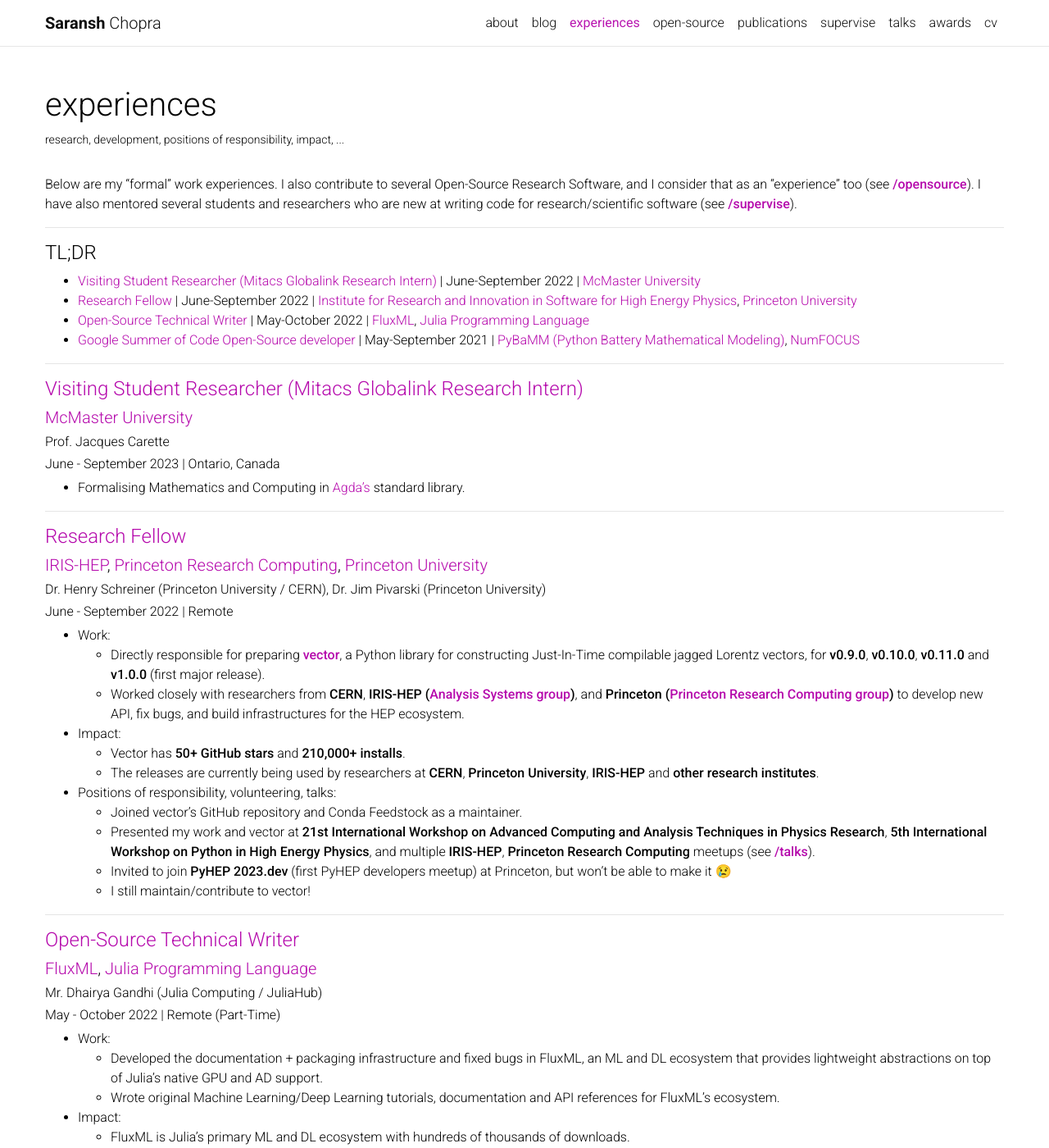
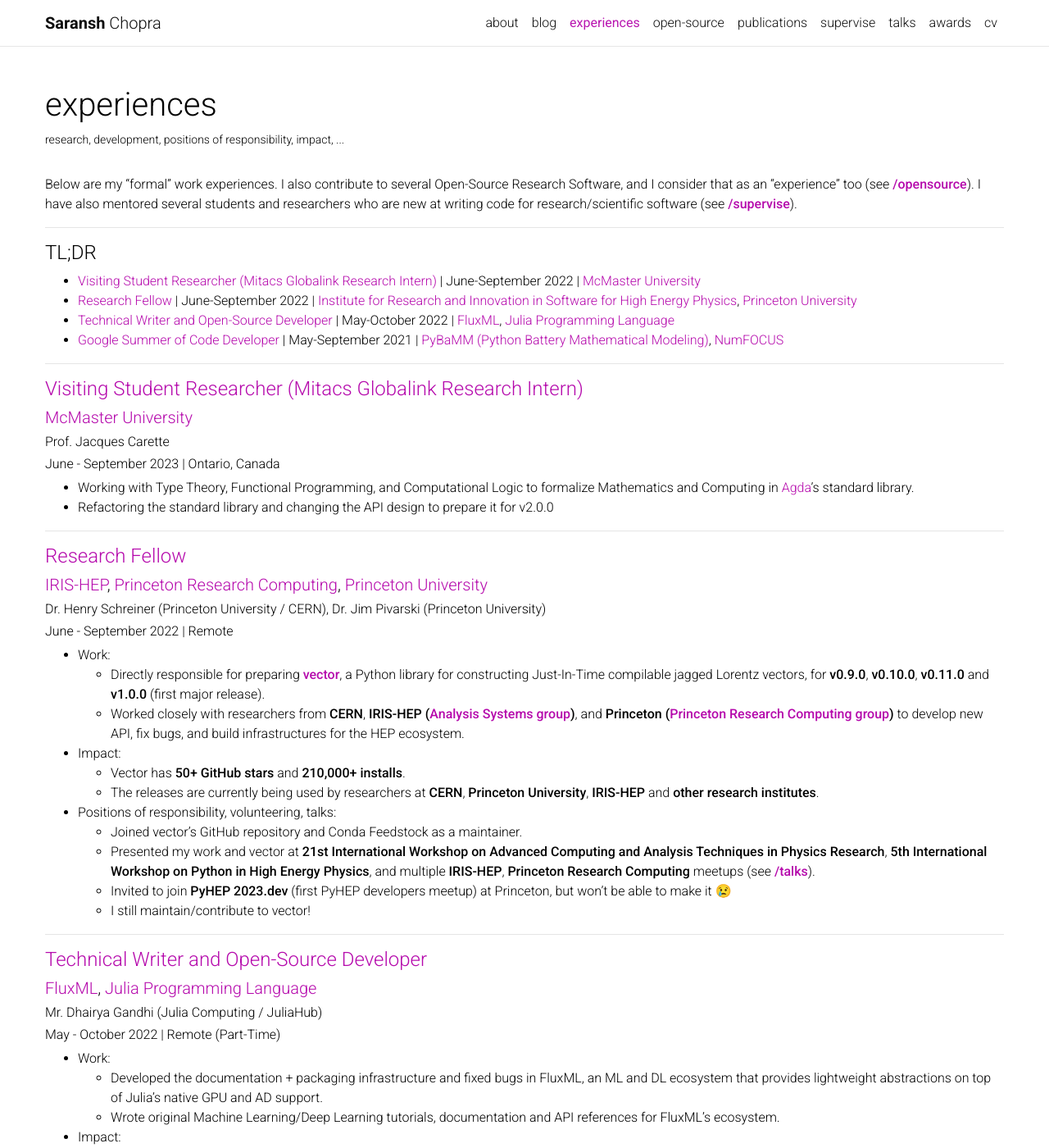
Before and after one commit to Saransh-cpp/Saransh-cpp.github.io, a Jekyll site: the page built from _pages/experiences.md, in a window 1280 px wide and 1400 px high. Shown: the whole window at 82% size. Built offline with Jekyll 4.4.1, drawn with Linux system fonts in a browser that asks for light colours; comment, search, counter and statistics services are not loaded; a style sheet for code colours, icons or effects is not loaded; some of the changed text lies outside the part shown.

Commit message:
Better experience

```diff
--- a/_pages/experiences.md
+++ b/_pages/experiences.md
@@ -16,8 +16,8 @@
 
 - [Visiting Student Researcher (Mitacs Globalink Research Intern)](https://www.mitacs.ca/en/programs/globalink/globalink-research-internship){:target="_blank"} \| June-September 2022 \| [McMaster University](https://www.mcmaster.ca){:target="_blank"}
 - [Research Fellow](https://iris-hep.org/fellows/Saransh-cpp.html){:target="_blank"} \| June-September 2022 \| [Institute for Research and Innovation in Software for High Energy Physics](https://researchcomputing.princeton.edu/research/iris-hep-software-institute){:target="_blank"}, [Princeton University](https://www.princeton.edu){:target="_blank"}
-- [Open-Source Technical Writer](https://julialang.org/jsoc/){:target="_blank"} \| May-October 2022 \| [FluxML](https://fluxml.ai){:target="_blank"}, [Julia Programming Language](https://julialang.org){:target="_blank"}
-- [Google Summer of Code Open-Source developer](https://summerofcode.withgoogle.com){:target="_blank"} \| May-September 2021 \| [PyBaMM (Python Battery Mathematical Modeling)](https://pybamm.org){:target="_blank"}, [NumFOCUS](https://numforcus.org){:target="_blank"}
+- [Technical Writer and Open-Source Developer](https://julialang.org/jsoc/){:target="_blank"} \| May-October 2022 \| [FluxML](https://fluxml.ai){:target="_blank"}, [Julia Programming Language](https://julialang.org){:target="_blank"}
+- [Google Summer of Code Developer](https://summerofcode.withgoogle.com){:target="_blank"} \| May-September 2021 \| [PyBaMM (Python Battery Mathematical Modeling)](https://pybamm.org){:target="_blank"}, [NumFOCUS](https://numforcus.org){:target="_blank"}
 
 
 ---
@@ -27,7 +27,8 @@
 ###### Prof. Jacques Carette
 ###### June - September 2023 | Ontario, Canada
 
-- Formalising Mathematics and Computing in [Agda's](https://wiki.portal.chalmers.se/agda/pmwiki.php) standard library.
+- Working with Type Theory, Functional Programming, and Computational Logic to formalize Mathematics and Computing in [Agda](https://wiki.portal.chalmers.se/agda/pmwiki.php)’s standard library.
+- Refactoring the standard library and changing the API design to prepare it for v2.0.0
 
 ---
 
@@ -51,7 +52,7 @@
 
 ---
 
-#### [Open-Source Technical Writer](https://julialang.org/jsoc/){:target="_blank"}
+#### [Technical Writer and Open-Source Developer](https://julialang.org/jsoc/){:target="_blank"}
 ##### [FluxML](https://fluxml.ai){:target="_blank"}, [Julia Programming Language](https://julialang.org){:target="_blank"}
 ###### Mr. Dhairya Gandhi (Julia Computing / JuliaHub)
 ###### May - October 2022 | Remote (Part-Time)
@@ -72,7 +73,7 @@
 
 ---
 
-#### [Google Summer of Code Open-Source developer](https://summerofcode.withgoogle.com){:target="_blank"}
+#### [Google Summer of Code Developer](https://summerofcode.withgoogle.com){:target="_blank"}
 ##### [PyBaMM (Python Battery Mathematical Modeling)](https://pybamm.org){:target="_blank"}, [NumFOCUS](https://numforcus.org){:target="_blank"}
 ###### Dr. Valentin Sulzer (Carnegie Mellon University), Dr. Ferran Brosa Planella (University of Warwick), Dr. Robert Timms (University of Oxford)
 ###### May - September 2021 | Remote
```
